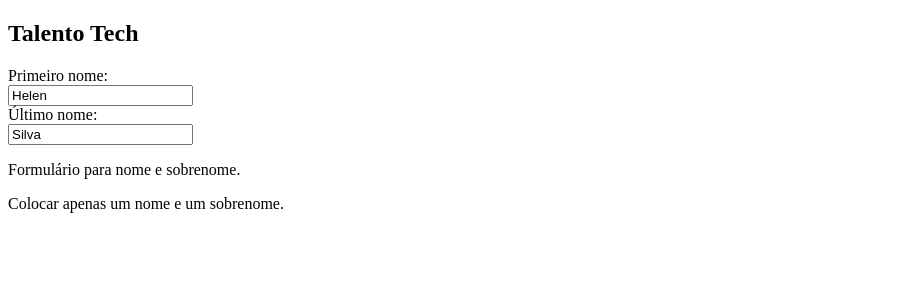
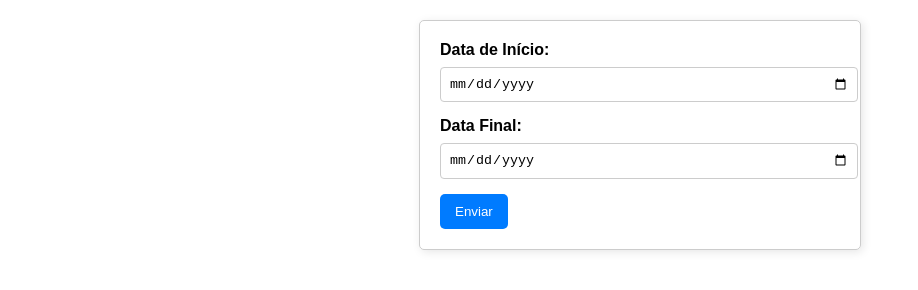
Before and after one commit to helensilvameme/aula-talento-tech.github.io, a plain HTML site: page test.html in a window 1280 px wide. Shown: the whole page, without its empty margins (0-918 px from the left). Drawn offline with Linux system fonts and the light colour scheme.

Commit message:
Update test.html

```diff
--- a/test.html
+++ b/test.html
@@ -1,19 +1,60 @@
 <!DOCTYPE html>
-<html>
+<html lang="en">
+<head>
+    <meta charset="UTF-8">
+    <meta name="viewport" content="width=device-width, initial-scale=1.0">
+    <title>Formulário de Inserção de Datas</title>
+    <style>
+        body {
+            font-family: Arial, sans-serif;
+            margin: 20px;
+        }
+        .form-container {
+            max-width: 400px;
+            margin: auto;
+            padding: 20px;
+            border: 1px solid #ccc;
+            border-radius: 5px;
+            box-shadow: 2px 2px 10px rgba(0, 0, 0, 0.1);
+        }
+        .form-container label {
+            display: block;
+            margin-bottom: 8px;
+            font-weight: bold;
+        }
+        .form-container input {
+            width: 100%;
+            padding: 8px;
+            margin-bottom: 15px;
+            border: 1px solid #ccc;
+            border-radius: 4px;
+        }
+        .form-container button {
+            background-color: #007BFF;
+            color: white;
+            border: none;
+            padding: 10px 15px;
+            border-radius: 5px;
+            cursor: pointer;
+        }
+        .form-container button:hover {
+            background-color: #0056b3;
+        }
+    </style>
+</head>
 <body>
 
-<h2>Talento Tech</h2>
+<div class="form-container">
+    <form action="/submit-dates" method="post">
+        <label for="start-date">Data de Início:</label>
+        <input type="date" id="start-date" name="start-date" required>
 
-<form>
-  <label for="fname">Primeiro nome:</label><br>
-  <input type="text" id="fname" name="fname" value="Helen"><br>
-  <label for="lname">Último nome:</label><br>
-  <input type="text" id="lname" name="lname" value="Silva">
-</form>
+        <label for="end-date">Data Final:</label>
+        <input type="date" id="end-date" name="end-date" required>
 
-<p>Formulário para nome e sobrenome.</p>
-
-<p>Colocar apenas um nome e um sobrenome.</p>
+        <button type="submit">Enviar</button>
+    </form>
+</div>
 
 </body>
 </html>
```
